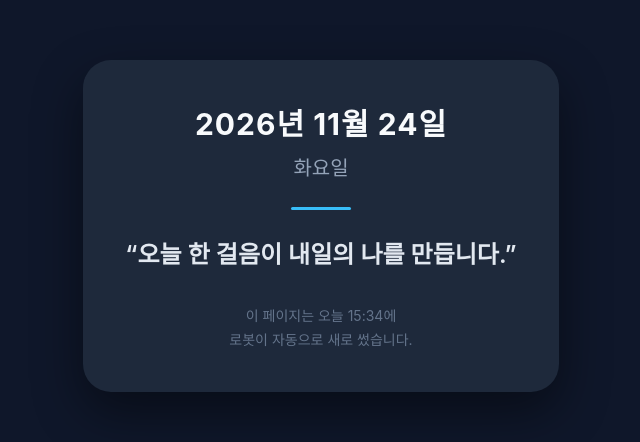
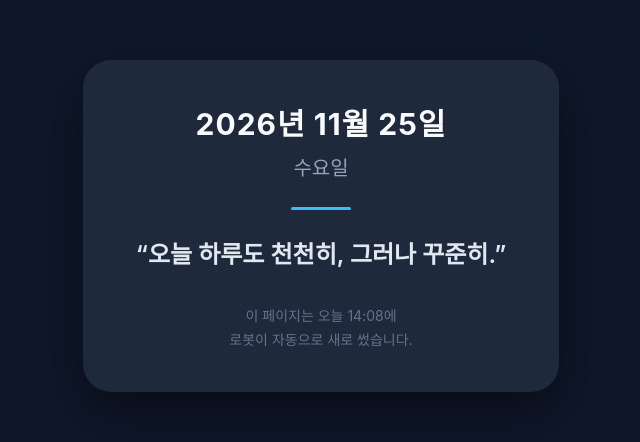
Before and after one commit to cheon-bosik/myintro2, a plain HTML site: page today.html in a window 1280 px wide. Shown: the part 174-616 px from the top of the page, without its empty margins (319-959 px from the left). Drawn offline with Linux system fonts and the light colour scheme.

Commit message:
자동 갱신: 2026-11-25 14:08

```diff
--- a/today.html
+++ b/today.html
@@ -19,11 +19,11 @@
 </head>
 <body>
 <div class="card">
-  <div class="date">2026년 11월 24일</div>
-  <div class="day">화요일</div>
+  <div class="date">2026년 11월 25일</div>
+  <div class="day">수요일</div>
   <div class="line"></div>
-  <div class="quote">&ldquo;오늘 한 걸음이 내일의 나를 만듭니다.&rdquo;</div>
-  <div class="foot">이 페이지는 오늘 15:34에<br>로봇이 자동으로 새로 썼습니다.</div>
+  <div class="quote">&ldquo;오늘 하루도 천천히, 그러나 꾸준히.&rdquo;</div>
+  <div class="foot">이 페이지는 오늘 14:08에<br>로봇이 자동으로 새로 썼습니다.</div>
 </div>
 </body>
 </html>
```
